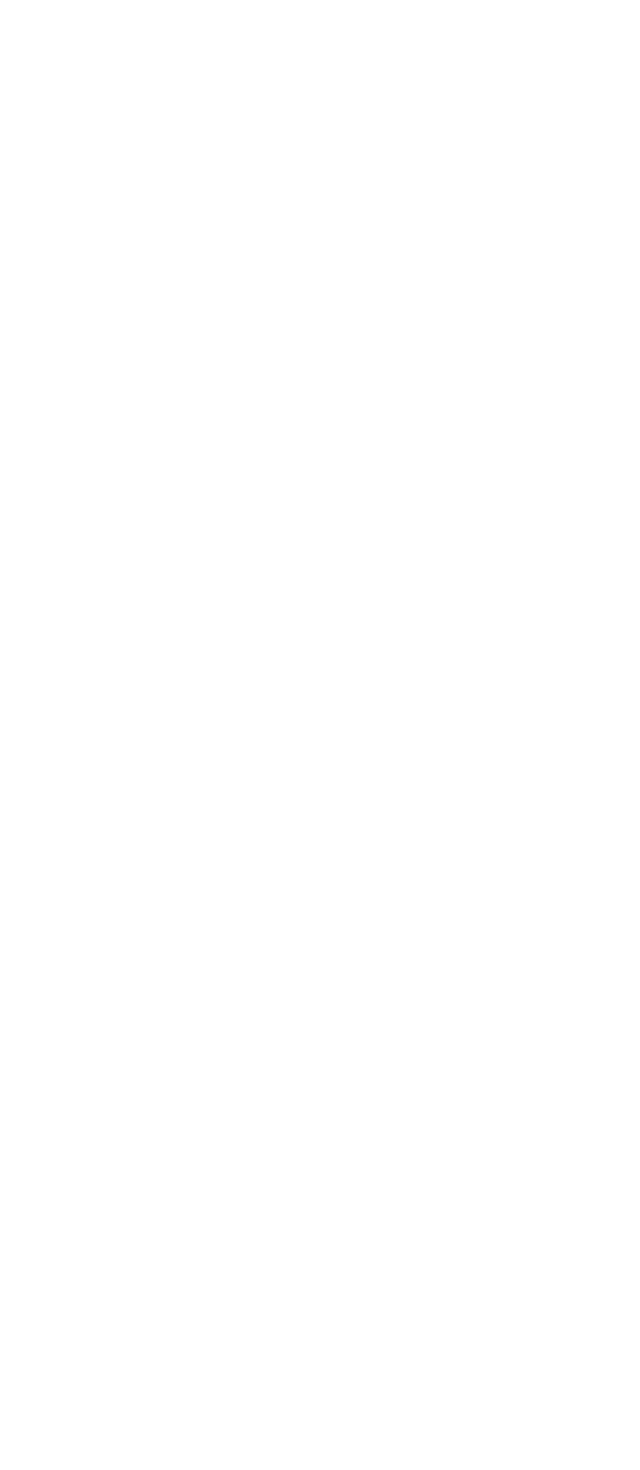
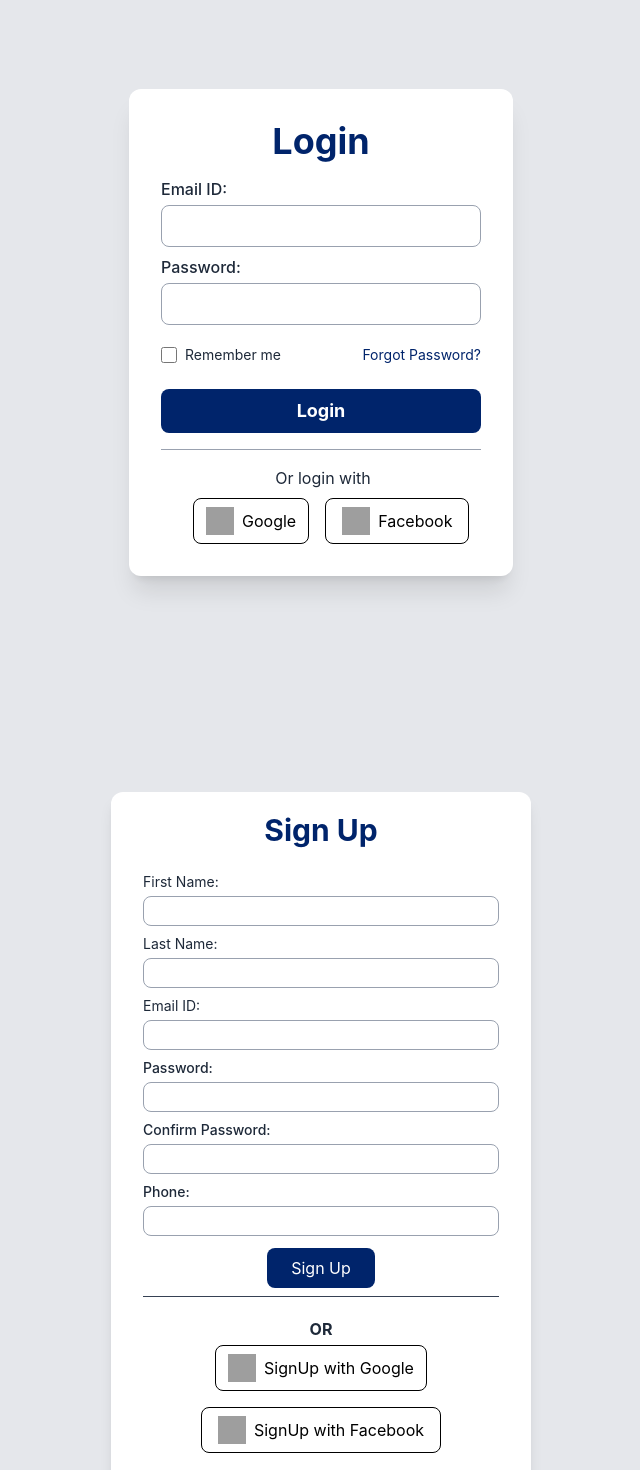
Before and after one commit to utkarsh-12zero9/Homemaid-via-react, a React (Vite) app: page / in a window 1280 px wide. Shown: the part 2840-4310 px from the top of the page, without its empty margins (319-959 px from the left). Before the commit the page ends 2680 px from the top, so only its background shows below. Built offline with nearby package versions, Linux system fonts and the light colour scheme; grey boxes are pictures that could not be loaded.

Commit message:
Sign Up page added

```diff
--- a/src/App.jsx
+++ b/src/App.jsx
@@ -2,6 +2,7 @@ import { useRef } from "react";
 import About from "./Components/About";
 import Navbar from "./Components/Navbar";
 import HomePage from "./Components/Homepage";
+import Login from "./Components/Login";
 import cooking from "./assets/cooking.jpg";
 import sweeping from "./assets/sweeping.jpg";
 import laundry from "./assets/laundry.jpg";
@@ -9,10 +10,12 @@ import dusting from "./assets/dusting.jpg";
 import dishWashing from "./assets/dishwashing.jpg";
 import grocery from "./assets/grocery.jpg";
 import Services from "./Components/Services";
+import SignUp from "./Components/SignUp";
 
 function App() {
 	const aboutRef = useRef(null);
 	const servicesRef = useRef(null);
+	const loginRef = useRef(null);
 
 	const services = [
 		{ id: 1, title: "Cooking", image: cooking },
@@ -35,13 +38,19 @@ function App() {
 		}
 	};
 
+	const scrollToLogin = () => {
+		if (loginRef.current) {
+		  loginRef.current.scrollIntoView({ behavior: 'smooth' }); // Smoothly scroll to the Login component
+		}
+	};
+
 	return (
 		<>
 			<div className="fixed top-0 left-0 w-full z-50">
 				<Navbar onAboutClick={scrollToAbout} onServicesClick={scrollToServices} />
 			</div>
 			<div className="pt-16 bg-white text-black min-h-screen">
-				<HomePage />
+				<HomePage scrollToLogin={scrollToLogin}/>
 				<div ref={aboutRef}>
 					<About />
 				</div>
@@ -50,6 +59,8 @@ function App() {
 					<Services services={services} />
 				</div>
 			</div>
+			<div ref={loginRef}><Login/></div>
+			<div><SignUp/></div>
 		</>
 	);
 }
--- a/src/Components/Button.jsx
+++ b/src/Components/Button.jsx
@@ -1,7 +1,7 @@
-function Button(props) {
+function Button({ content, onClick }) {
   return (
     <>
-      <button className="px-8 py-2 border rounded-full bg-[#00246B] text-white font-bold cursor-pointer hover:scale-105 "> {props.content} </button>
+      <button className="px-8 py-2 border rounded-full bg-[#00246B] text-white font-bold cursor-pointer hover:scale-105 " onClick={onClick}> {content} </button>
     </>
   );
 }
--- a/src/Components/Homepage.jsx
+++ b/src/Components/Homepage.jsx
@@ -1,6 +1,8 @@
 import Button from "./Button";
+// import Login from "./Login";
 
-const HomePage = () => {
+const HomePage = ({ scrollToLogin }) => {
+
     return (
         <>
             <div className="flex flex-col lg:flex-row items-center justify-between min-h-screen px-4 py-10 sm:px-8 lg:px-20 lg:py-20">
@@ -16,7 +18,7 @@ const HomePage = () => {
                     </p>
 
                     <div className="flex gap-4 sm:gap-8 mt-6 sm:mt-10 ml-2 sm:ml-10">
-                        <Button content="Login" />
+                        <Button  onClick={scrollToLogin} content="Login" />
                         <Button content="Sign Up"/>
                     </div>
                 </div>
--- a/src/Components/Services.jsx
+++ b/src/Components/Services.jsx
@@ -3,8 +3,10 @@ function Services(props) {
 	return (
 		<>
 			<div className='pb-10'>
-				<h1 className='text-5xl text-[#00246B] font-bold ml-41 mb-4 mt-8'>Services</h1>
-				<p className=" text-xl font-bold ml-42 text-black">
+				<h1 className="text-3xl sm:text-4xl md:text-5xl font-bold text-[#00246B] mb-6 sm:mb-8 mt-10 sm:mt-20 ml-5 sm:ml-40">
+					Services
+				</h1>
+				<p className="w-full sm:w-[90%] md:w-[83%] text-base sm:text-lg md:text-xl text-black leading-6 md:leading-9 flex font-semibold mb-6 sm:mb-10 ml-5 sm:ml-40">
 					We offer a wide range of services to meet your needs.
 				</p>
 				<div className='flex w-[80%] flex-wrap justify-center gap-15 mx-auto mt-10'>
--- /dev/null
+++ b/src/Components/SignUp.jsx
@@ -0,0 +1,85 @@
+import React from 'react';
+import { useRef } from 'react';
+
+function SignUp() {
+
+
+    return (
+    <>
+        <div className='h-screen bg-gray-200 flex justify-center items-center'>
+            <div className='top-4 w-105 rounded-xl mt-13 shadow-lg bg-white'>
+                <h1 className='font-bold text-3xl mt-5 text-center text-[#00246B]'>Sign Up</h1>
+                <form className='p-8 -mt-2'>
+                    <div className='mb-2 text-sm text-gray-800'>
+                        <label htmlFor="FirstName">First Name:</label>
+                        <input type="Name" id='Name' name='FirstName' className="w-full px-3 py-1 mt-1 text-gray-800 bg-white bg-opacity-50 border border-gray-400 rounded-lg focus:outline-none focus:ring-1 focus:ring-[#00246B]" required />
+                    </div>
+                    <div className='mb-2 text-sm text-gray-800'>
+                        <label htmlFor="lastName">Last Name:</label>
+                        <input type="Name" id='Name' name='LastName' className="w-full px-3 py-1 mt-1 text-gray-800 bg-white bg-opacity-50 border border-gray-400 rounded-lg focus:outline-none focus:ring-1 focus:ring-[#00246B]" required />
+                    </div>
+                    <div className='mb-2 text-sm text-gray-800'>
+                        <label htmlFor="Email">Email ID:</label>
+                        <input type="email" id='email' name='email' className="w-full px-3 py-1 mt-1 text-gray-800 bg-white bg-opacity-50 border border-gray-400 rounded-lg focus:outline-none focus:ring-1 focus:ring-[#00246B]" required />
+                    </div>
+                    <div className="mb-2">
+                        <label htmlFor="password" className="block text-sm font-medium text-gray-800">
+                        Password:
+                        </label>
+                        <input
+                        type="password"
+                        id="password"
+                        name="password"
+                        className="w-full px-3 py-0.5 mt-1 text-gray-800 bg-white bg-opacity-50 border border-gray-400 rounded-lg focus:outline-none focus:ring-1 focus:ring-[#00246B]"
+                        required
+                        />
+                    </div>
+                    <div className="mb-2">
+                        <label htmlFor="password" className="block text-sm font-medium text-gray-800">
+                        Confirm Password:
+                        </label>
+                        <input
+                        type="password"
+                        id="password"
+                        name="password"
+                        className="w-full px-3 py-0.5 mt-1 text-gray-800 bg-white bg-opacity-50 border border-gray-400 rounded-lg focus:outline-none focus:ring-1 focus:ring-[#00246B]"
+                        required
+                        />
+                    </div>
+                    <div className="mb-3">
+                        <label htmlFor="Phone" className='block text-sm font-medium text-gray-800'>Phone:</label>
+                        <input type="Phone" id="phone" name="phone" className='w-full px-3 py-0.5 mt-1 text-gray-800 bg-white bg-opacity-50 border border-gray-400 rounded-lg focus:outline-none focus:ring-1 focus:ring-[#00246B]' required />
+                    </div>
+                    <div className='flex justify-center'>
+                        <button type='submit' className='bg-[#00246B] text-white px-6 py-2 -mb-2 rounded-lg hover:bg-[#001a4d] hover:scale-105'>Sign Up</button>
+                    </div>
+                    <hr className="my-5 mt-4 border-gray-700" />
+                    <div className="mt-2 ml-5 mr-5">
+                        <p className="text-center mr-5 ml-5 font-bold text-gray-800 mb-1">OR</p>
+                        <div className="flex flex-col gap-4 justify-center flex-cols items-center">
+                            <button
+                            className="flex items-center px-3 py-2 border rounded-lg bg-white text-black hover:bg-gray-200 focus:outline-none"
+                            // onClick={() => console.log('Login with Google')}
+                            >
+                            <img src="https://developers.google.com/identity/images/g-logo.png" alt="Google Icon" className="w-7 h-7 mr-2" />
+                            SignUp with Google
+                            </button>
+                            <button
+                            className="flex items-center px-4 py-2 border rounded-lg bg-white text-black hover:bg-gray-200 focus:outline-none"
+                            // onClick={() => console.log('Login with Facebook')}
+                            >
+                            <img src="https://upload.wikimedia.org/wikipedia/commons/0/05/Facebook_Logo_%282019%29.png" alt="Facebook Icon" className="w-7 h-7 mr-2" />
+                            SignUp with Facebook
+                            </button>
+                        </div>
+                    </div>
+
+                </form>
+            </div>
+        </div>
+    </>
+
+  )
+}
+
+export default SignUp
```
